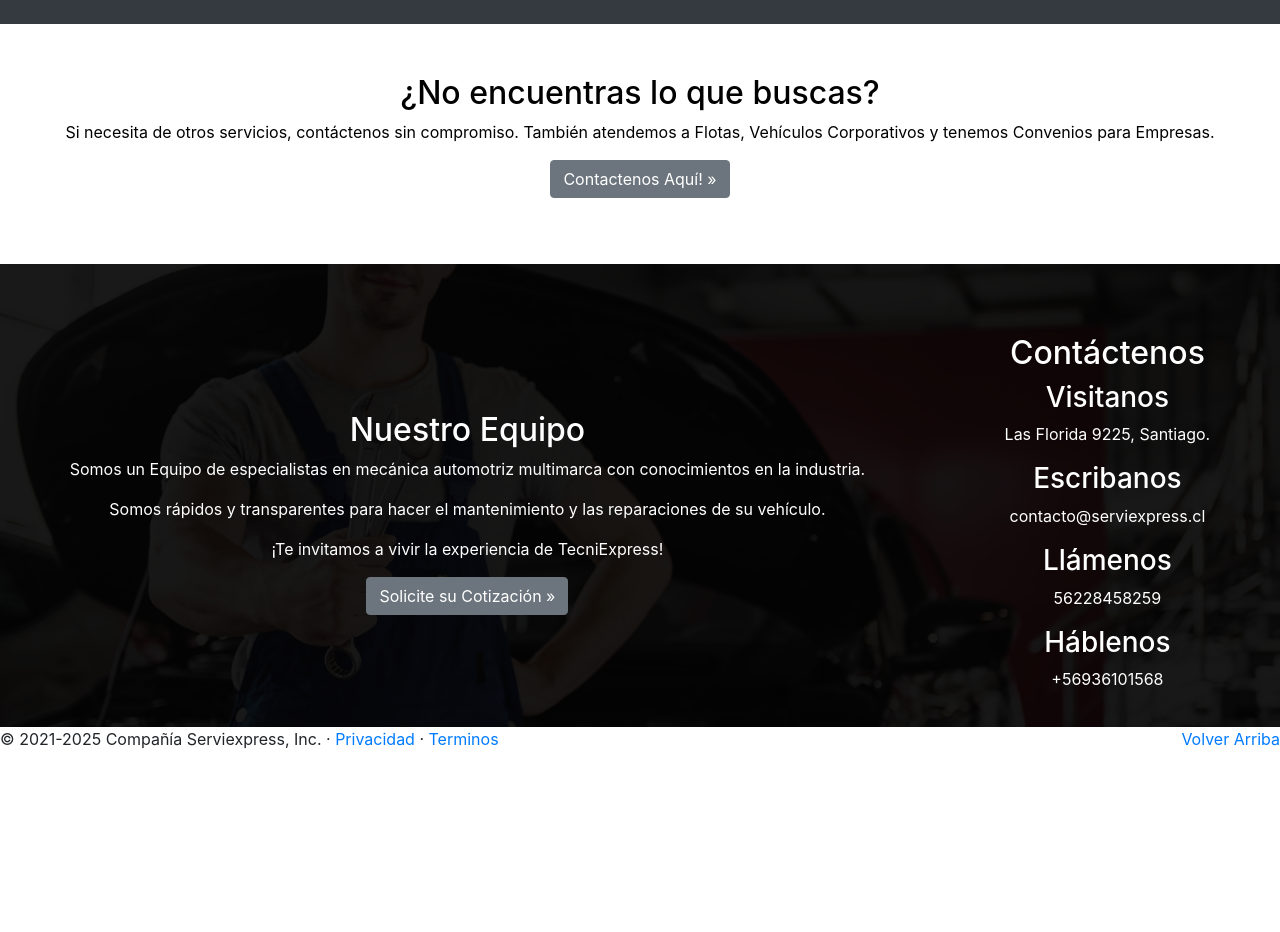
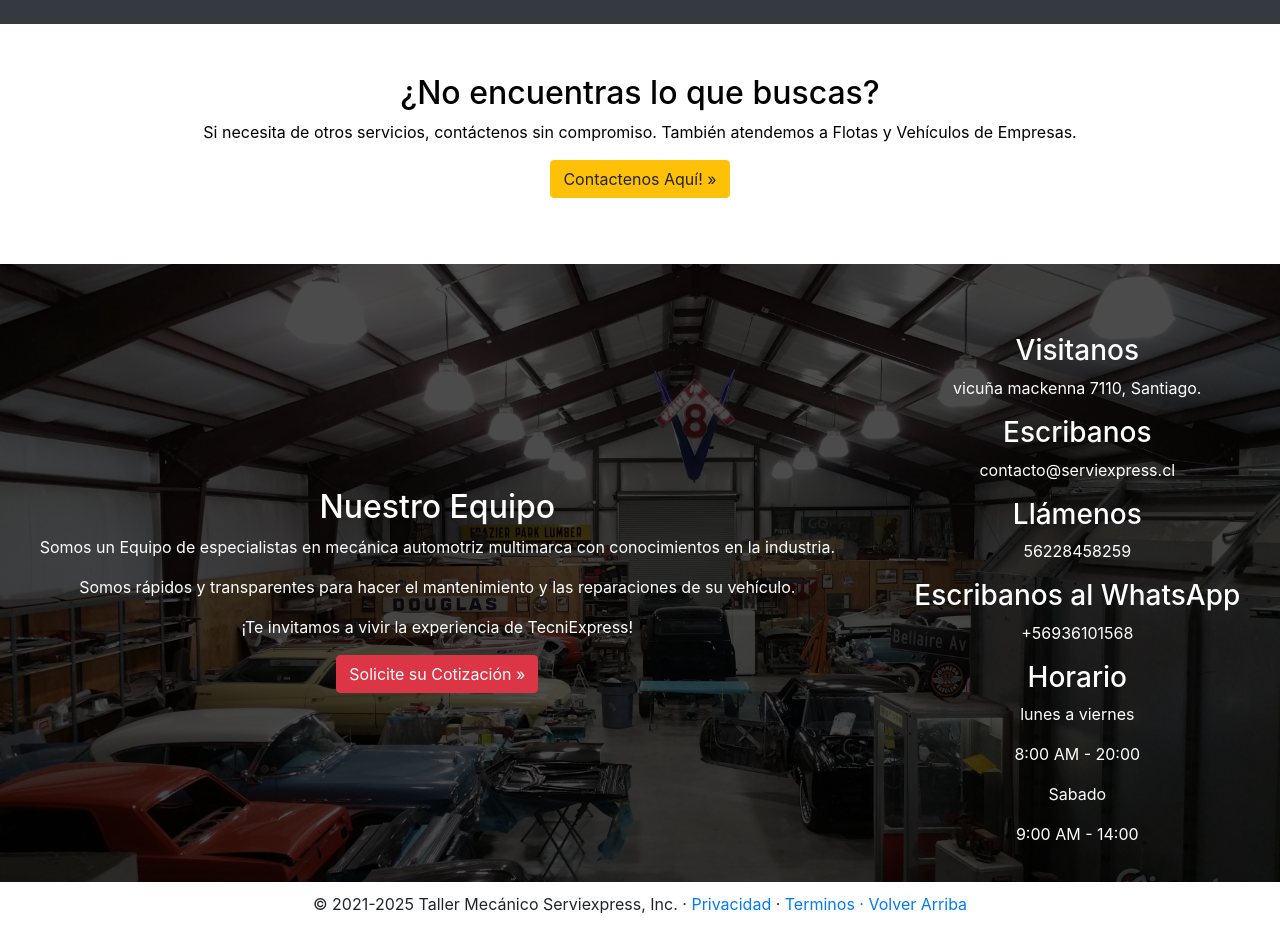
Before and after one commit to crisodegaardv/Templates-FE-Serviexpress, a plain HTML site: page index.html in a window 1280 px wide. Shown: the part 2220-3152 px from the top of the page. Before the commit the page ends 2987 px from the top, so only its background shows below. Drawn offline with nearby package versions, Linux system fonts and the light colour scheme.

Commit message:
detalles footer y navbar

```diff
--- a/index.html
+++ b/index.html
@@ -56,6 +56,7 @@
                   <a class="dropdown-item" href="/">Generar Pedido</a>
                   <a class="dropdown-item" href="/">Generar Factura</a>
                   <a class="dropdown-item" href="/">Inventario</a>
+                  <a class="dropdown-item" href="/">Informes</a>
                 </div>
               </li>
             </ul>
@@ -179,8 +180,8 @@
 
     <section id="contactanos">
       <h2>¿No encuentras lo que buscas?</h2>
-      <p>Si necesita de otros servicios, contáctenos sin compromiso. También atendemos a Flotas, Vehículos Corporativos y tenemos Convenios para Empresas.</p>
-      <p><a class="btn btn-secondary" href="#" role="button">Contactenos Aquí! &raquo;</a></p>
+      <p>Si necesita de otros servicios, contáctenos sin compromiso. También atendemos a Flotas y Vehículos de Empresas.</p>
+      <p><a class="btn btn-warning" href="#" role="button">Contactenos Aquí! &raquo;</a></p>
     </section>
 
     <section id="nosotros">
@@ -189,14 +190,13 @@
         <p>Somos un Equipo de especialistas en mecánica automotriz multimarca con conocimientos en la industria.</p>
         <p>Somos rápidos y transparentes para hacer el mantenimiento y las reparaciones de su vehículo.</p>
         <p>¡Te invitamos a vivir la experiencia de TecniExpress!</p>
-        <p><a class="btn btn-secondary" href="#" role="button">Solicite su Cotización &raquo;</a></p>
+        <p><a class="btn btn-danger" href="#" role="button">Solicite su Cotización &raquo;</a></p>
       </div>
 
       <div class="nosotros-container">
-        <h2>Contáctenos</h2>
         <div>
           <h3>Visitanos</h3>
-          <p>Las Florida 9225, Santiago.</p>
+          <p>vicuña mackenna 7110, Santiago.</p>
         </div>
         <div>
           <h3>Escribanos</h3>
@@ -207,15 +207,22 @@
           <p>56228458259</p>
         </div>
         <div>
-          <h3>Háblenos</h3>
+          <h3>Escribanos al WhatsApp</h3>
           <p>+56936101568</p>
+        </div>
+        <div>
+          <h3>Horario</h3>
+          <p>lunes a viernes</p>
+          <p>8:00 AM - 20:00</p>
+          <p>Sabado</p>
+          <p>9:00 AM - 14:00</p>
         </div>
       </div>
     </section>
 
     <footer class="footer">
-      <p class="float-right"><a href="#">Volver Arriba</a></p>
-      <p>&copy; 2021-2025 Compañía Serviexpress, Inc. &middot; <a href="#">Privacidad</a> &middot; <a href="#">Terminos</a></p>
+      <p>&copy; 2021-2025 Taller Mecánico Serviexpress, Inc. &middot; <a href="#">Privacidad</a> &middot; <a href="#">Terminos&nbsp;</a></p>
+      <p class="float-right"><a href="#"> &middot;&nbsp;Volver Arriba</a></p>
     </footer>
 </body>
 </html>
--- a/style.css
+++ b/style.css
@@ -108,7 +108,7 @@
     display: flex;
     justify-content: space-around;
     padding-top: 50px;
-    background-image: url(/img/mecanico2.jpg);
+    background-image: url(/img/taller-1.jpeg);
     background-position: center center;
     background-size: cover;
     background-repeat: no-repeat;
@@ -118,7 +118,7 @@
 #nosotros::before {
     position: absolute;
     content: '';
-    background-color: rgba(0, 0, 0, 0.9);
+    background-color: rgba(0, 0, 0, 0.7);
     top: 0;
     bottom: 0;
     left: 0;
@@ -141,7 +141,12 @@
 }
 
 /*Sección Footer*/
-
+.footer {
+    display: flex;
+    align-items: center;
+    justify-content: center;
+    padding-top: 10px;
+}
 
 /*Form.html*/
 
```
Also changed, not shown: login.html (+5 -3 lines), registro-personas.html (+21 -11 lines).
